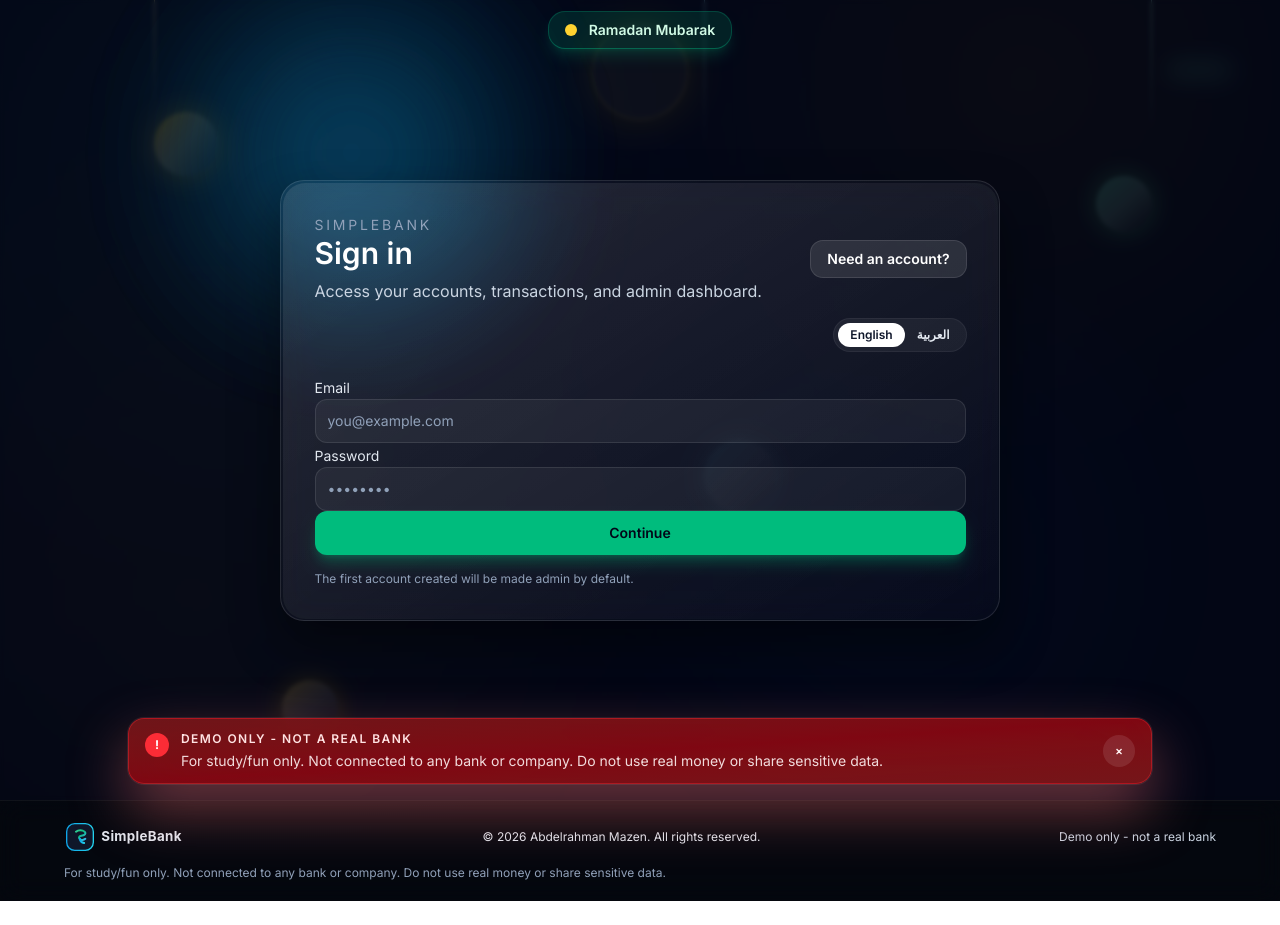
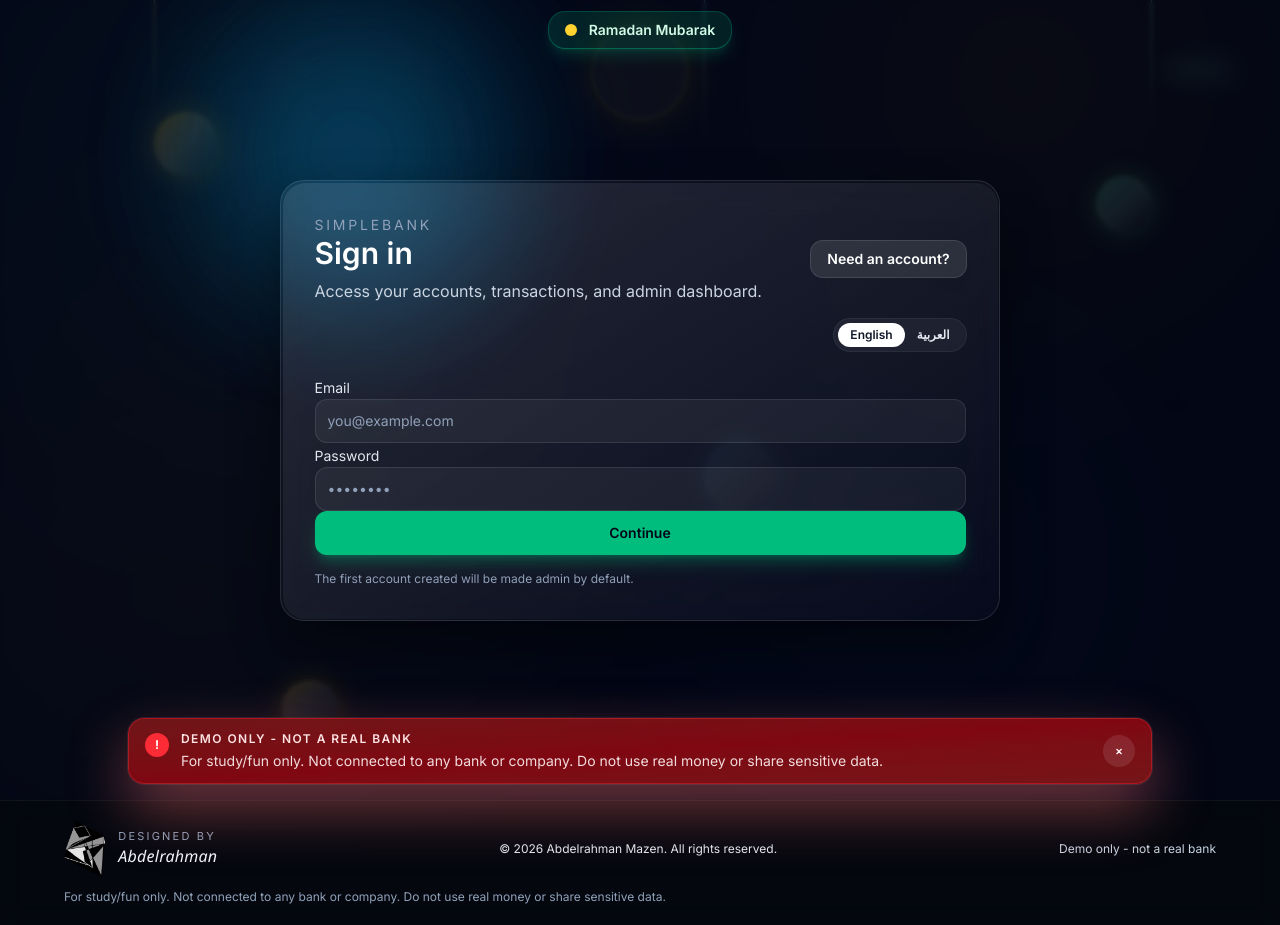
Before and after one commit to AbdelrahmanMazen/Simple-Banking-Web-App, a Next.js app: page / in a window 1280 px wide. Before the commit the page ends 901 px from the top, so only its background shows below. Built offline with nearby package versions, Linux system fonts and the light colour scheme; no server answers.

Commit message:
Update logo assets and remove animations

```diff
--- a/app/dashboard/page.tsx
+++ b/app/dashboard/page.tsx
@@ -294,7 +294,15 @@ export default async function DashboardPage({ searchParams }: { searchParams: Pr
           <div className="space-y-2">
             <div className="flex items-center gap-3">
               <span className="sr-only">{t("simpleBank")}</span>
-              <img src="/logo-simplebank.svg" alt="SimpleBank logo" className="h-9 w-auto" />
+              <img src="/Logo/Layer1.png" alt="SimpleBank logo" className="h-16 w-auto" />
+              <div className={`flex flex-col leading-tight ${locale === "ar" ? "text-right" : "text-left"}`}>
+                <span className={locale === "ar" ? "text-[11px] text-slate-400" : "text-[11px] uppercase tracking-[0.2em] text-slate-400"}>
+                  {t("designedByLabel")}
+                </span>
+                <span className={locale === "ar" ? "text-base text-slate-100" : "signature-font text-base text-slate-100"}>
+                  {t("designedByName")}
+                </span>
+              </div>
             </div>
             <h1 className="text-3xl font-semibold text-white sm:text-4xl">
               {t("welcomeBack", { name: user.name })}
--- a/app/globals.css
+++ b/app/globals.css
@@ -24,6 +24,13 @@ body {
   font-family: "Inter", "Segoe UI", system-ui, -apple-system, sans-serif;
   -webkit-font-smoothing: antialiased;
   text-rendering: optimizeLegibility;
+}
+
+.signature-font {
+  font-family: "Segoe Script", "Lucida Handwriting", "Brush Script MT", "Segoe UI", system-ui, -apple-system, sans-serif;
+  font-style: italic;
+  font-weight: 500;
+  letter-spacing: 0.015em;
 }
 
 .glass-panel {
--- a/app/layout.tsx
+++ b/app/layout.tsx
@@ -13,9 +13,9 @@ export const metadata: Metadata = {
   title: "SimpleBank",
   description: "Lightweight banking demo with accounts, deposits, and withdrawals.",
   icons: {
-    icon: "/logo-simplebank-icon.svg",
-    shortcut: "/logo-simplebank-icon.svg",
-    apple: "/logo-simplebank-icon.svg",
+    icon: "/Logo/Layer1.png",
+    shortcut: "/Logo/Layer1.png",
+    apple: "/Logo/Layer1.png",
   },
 };
 
@@ -36,6 +36,8 @@ export default async function RootLayout({
   const legalTitle = translate(locale, "legalNoticeTitle");
   const legalBody = translate(locale, "legalNoticeBody");
   const footerCopyright = translate(locale, "footerCopyright");
+  const designedByLabel = translate(locale, "designedByLabel");
+  const designedByName = translate(locale, "designedByName");
 
   return (
     <html lang={locale} dir={locale === "ar" ? "rtl" : "ltr"}>
@@ -67,8 +69,16 @@ export default async function RootLayout({
         <div className="relative z-10 min-h-screen">{children}</div>
         <footer className="relative z-20 border-t border-white/5 bg-black/20 px-6 py-5 backdrop-blur-md">
           <div className="mx-auto flex max-w-6xl flex-wrap items-center justify-between gap-3 text-sm text-slate-200/85">
-            <div className="flex items-center gap-2">
-              <img src="/logo-simplebank.svg" alt="SimpleBank logo" className="h-8 w-auto" />
+            <div className={`flex items-center gap-3 ${locale === "ar" ? "flex-row-reverse text-right" : "text-left"}`}>
+              <img src="/Logo/Layer1.png" alt="SimpleBank logo" className="h-14 w-auto" />
+              <div className={`flex flex-col leading-tight ${locale === "ar" ? "text-right" : "text-left"}`}>
+                <span className={locale === "ar" ? "text-[11px] text-slate-400" : "text-[11px] uppercase tracking-[0.2em] text-slate-400"}>
+                  {designedByLabel}
+                </span>
+                <span className={locale === "ar" ? "text-base text-slate-100" : "signature-font text-base text-slate-100"}>
+                  {designedByName}
+                </span>
+              </div>
             </div>
             <div className="text-xs text-slate-200">{footerCopyright}</div>
             <div className="text-xs text-slate-300">{legalTitle}</div>
--- a/lib/i18n.ts
+++ b/lib/i18n.ts
@@ -246,6 +246,8 @@ const messages = {
     announcementMediaAlt: "Announcement media",
     announcementUpdatedAt: "Updated at {date}",
     announcementArabicVariant: "Arabic variant",
+    designedByLabel: "Designed by",
+    designedByName: "Abdelrahman",
   },
   ar: {
     simpleBank: "بنك بسيط",
@@ -492,6 +494,8 @@ const messages = {
     announcementMediaAlt: "وسائط الإعلان",
     announcementUpdatedAt: "تم التحديث في {date}",
     announcementArabicVariant: "النسخة العربية",
+    designedByLabel: "تصميم بواسطة",
+    designedByName: "عبدالرحمن",
   },
 } as const;
 
```
Also changed, not shown: app/icon.svg, public/Logo/Layer1.png (added).
